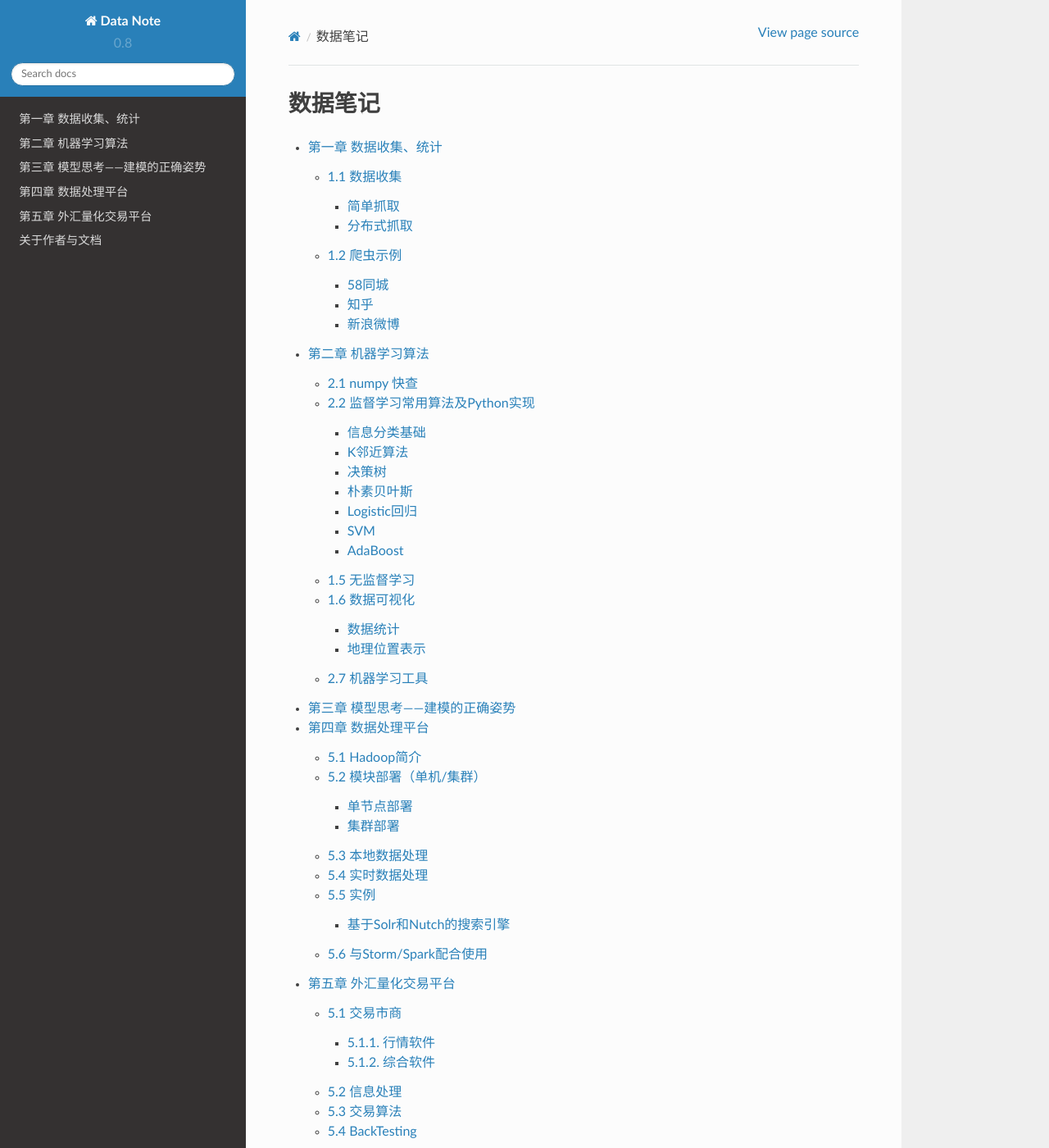
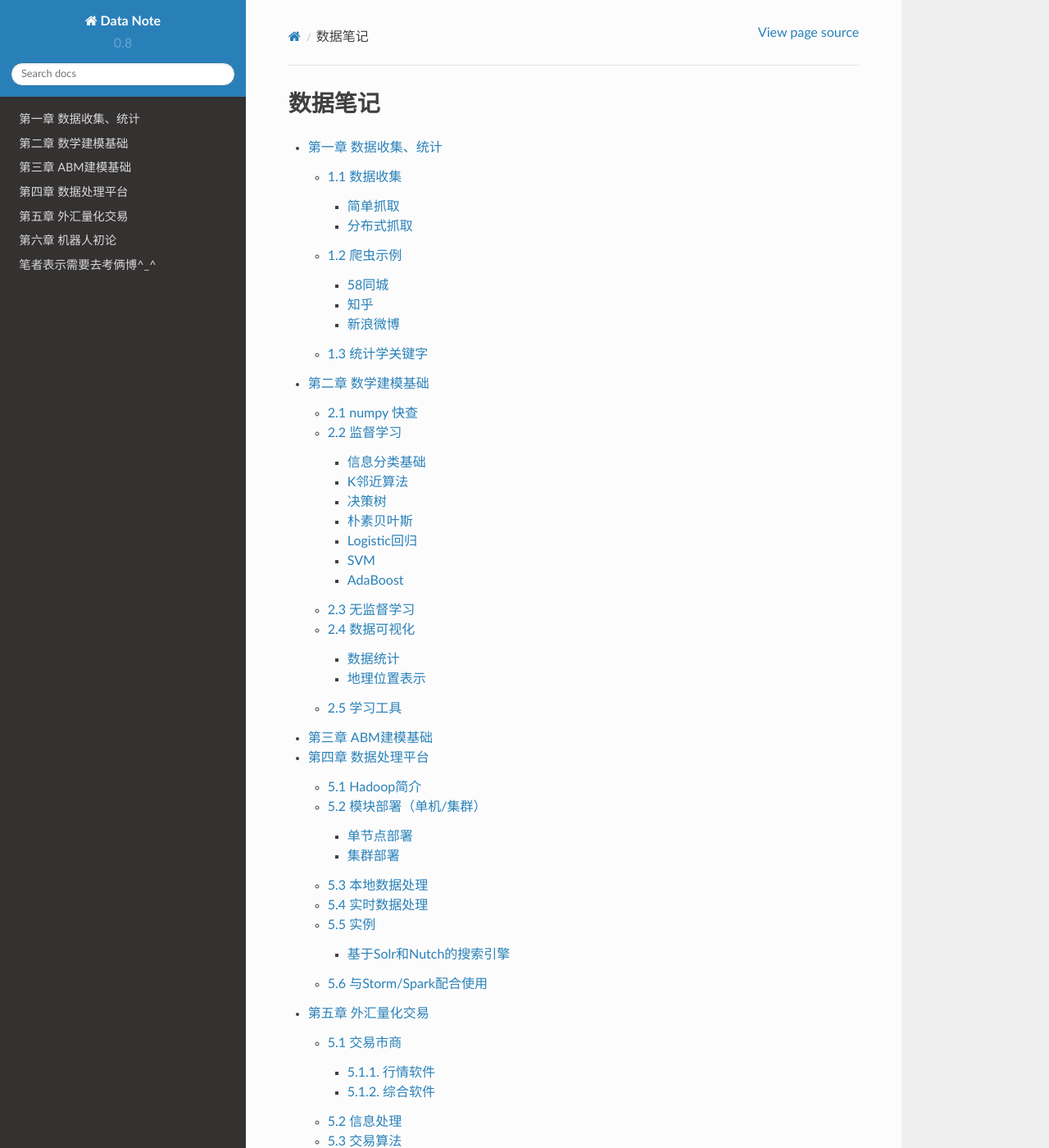
Before and after one commit to lofyer/DataNote, a Sphinx documentation site: the page built from source/index.rst, in a window 1280 px wide and 1400 px high. Shown: the whole window at 82% size. Built offline with Sphinx 7.4.7 and the Read the Docs theme 2.0.0, drawn with Linux system fonts in a browser that asks for light colours; formulas are drawn with MathJax 3; some of the changed text lies outside the part shown.

Commit message:
更新目录

```diff
--- a/source/index.rst
+++ b/source/index.rst
@@ -14,6 +14,7 @@
     posts/ch03.rst
     posts/ch04.rst
     posts/ch05.rst
+    posts/ch06.rst
 
 链接
 ==================
--- a/source/posts/about.rst
+++ b/source/posts/about.rst
@@ -1,6 +1,6 @@
-==============
-关于作者与文档
-==============
+=========================
+笔者表示需要去考俩博^_^
+=========================
 
 Author: lofyer@gmail.com
 
@@ -14,12 +14,10 @@ QQ: 578645806
 
 在线阅读
 
-ReadTheDocs: https://inthecloud.readthedocs.org
+ReadTheDocs: https://datanote.readthedocs.org
 
 .. raw:: html
 
     <embed>
-    <p>这是一本云计算入门手册，内容比较简单但是又复杂，<strong>可当作学习参考map</strong>。</p>
-    <p>内容主要涵盖：<em>oVirt</em>，<em>Glusterfs</em>，<em>Hadoop</em>，<em>OpenStack</em>，<em>家居云</em>，以及各种可以<em>折腾的小东西</em>。当然，如果你有什么好的意见或者建议可以<a name="click-issue" href="https://github.com/lofyer/InTheCloud/issues">新建issue</a>，或者在<a name="v2ex" href="http://www.v2ex.com/t/123647">v2ex</a>上留言，再或者去<a name="blog" href="http://blog.lofyer.org/workshop">Lofyer's Archive</a>留言，或者干脆<a name="email" href="mailto:lofyer@gmail.com">发邮件</a>给我。</p>
     <a rel="license" href="http://creativecommons.org/licenses/by/4.0/"><img alt="Creative Commons License" style="border-width:0" src="https://i.creativecommons.org/l/by/4.0/88x31.png" /></a><br /><span xmlns:dct="http://purl.org/dc/terms/" property="dct:title">InTheCloud</span> is licensed under a <a rel="license" href="http://creativecommons.org/licenses/by/4.0/">Creative Commons Attribution 4.0 International License</a>.
     </embed>
--- a/source/posts/ch01.rst
+++ b/source/posts/ch01.rst
@@ -42,20 +41,19 @@ scrapy-redis
 使用Nutch + Solr
 -----------------
 
+-------------
 1.2 爬虫示例
-=============
+-------------
 
-------
 58同城
-------
+=======
 
 我简单写了一个 `收集58同城中上海出租房信息的爬虫 <https://github.com/lofyer/myspiders/tree/master/tongcheng>`_ ，包括的条目有： *描述* 、 *位置* 、 *价格* 、 *房间数* 、 *URL* 。
 
 由于这些信息都可以在地图上表示出来，那我除了画统计图以外还会画它们在地图上的表示。
 
------
 知乎
------
+====
 
 http://blog.javachen.com/2014/06/08/using-scrapy-to-cralw-zhihu/
 
@@ -63,8 +61,11 @@ http://segmentfault.com/blog/javachen/1190000000583419
 
 https://github.com/KeithYue/Zhihu_Spider.git
 
----------
 新浪微博
----------
+=========
 
 https://github.com/followyourheart/sina-weibo-crawler
+
+------------------
+1.3 统计学关键字
+------------------
--- a/source/posts/ch02.rst
+++ b/source/posts/ch02.rst
@@ -1,5 +1,5 @@
 ====================
-第二章 机器学习算法
+第二章 数学建模基础
 ====================
 
 2.1 numpy 快查
@@ -64,7 +64,7 @@
     # 最小二乘，参数为[x,y,degree]，degree为多项式的最高次幂，返回值为所有次幂的系数
     np.polyfit(a,c,1)
 
-2.2 监督学习常用算法及Python实现
+2.2 监督学习
 =================================
 
 ------------
@@ -525,10 +525,10 @@ AdaBoost
 --------
 
 
-1.5 无监督学习
+2.3 无监督学习
 ==============
 
-1.6 数据可视化
+2.4 数据可视化
 ==============
 
 --------
@@ -555,7 +555,7 @@ Microsoft Excel 2013 PowerView使用示例
 
 `Kartograph <http://kartograph.org/>`_
 
-2.7 机器学习工具
+2.5 学习工具
 =================
 
 `Weka <http://www.cs.waikato.ac.nz/>`_
--- a/source/posts/ch03.rst
+++ b/source/posts/ch03.rst
@@ -1,3 +1,3 @@
-================================
-第三章 模型思考——建模的正确姿势
-================================
+====================
+第三章 ABM建模基础
+====================
--- /dev/null
+++ b/source/posts/ch06.rst
@@ -0,0 +1,23 @@
+===================
+第六章 机器人初论
+===================
+
+--------------
+6.1 视觉反馈
+--------------
+
+--------------
+6.2 运动协调
+--------------
+
+-----------------
+6.3 自然语言识别
+-----------------
+
+-----------------
+6.4 思维矩阵映射
+-----------------
+
+-----------------
+6.5 硬件设计指南
+-----------------
```
Also changed, not shown: other parts of source/posts/ch01.rst (+6 -7 lines), source/posts/ch05.rst (+7 -3 lines).
